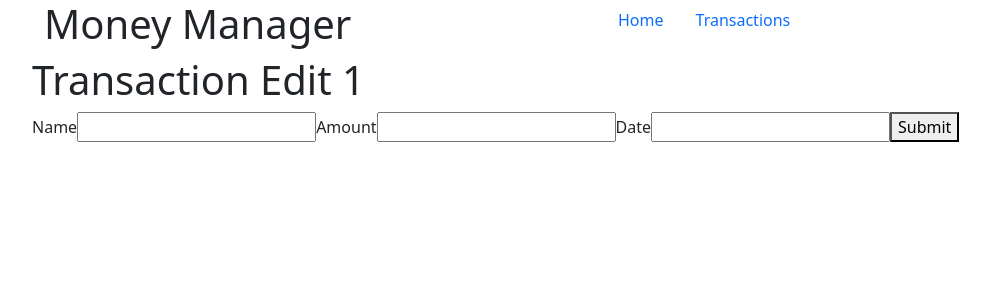
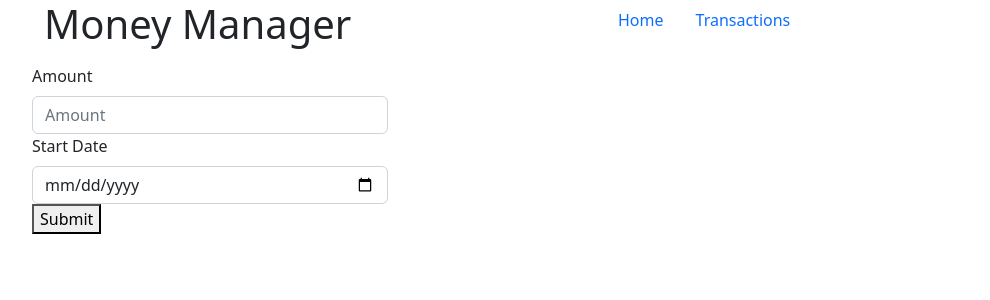
Before and after one commit to halemiles/moneyman-react, a React (Create React App) app: page /transactionedit/1 in a window 1280 px wide. Shown: the top 300 px of the page, without its empty margins (50-1040 px from the left). Built offline with nearby package versions, Linux system fonts and the light colour scheme; no server answers.

Commit message:
Updated edit page to use bootstrap controls

```diff
--- a/src/components/transaction/TransactionEdit.js
+++ b/src/components/transaction/TransactionEdit.js
@@ -1,7 +1,7 @@
 import {useEffect} from "react";
 import {useParams} from "react-router-dom/cjs/react-router-dom.min";
 import {useState} from "react";
-import {Button} from "react-bootstrap";
+import {Button, Form, Row, Col} from "react-bootstrap";
 const serverUrl = process.env.REACT_APP_MONEYMAN_SERVER_URL;
 
 function TransactionEdit()
@@ -35,20 +35,45 @@ function TransactionEdit()
 
     return (
         <div>
-            <h1>Transaction Edit {id}</h1>
+            <h1>{transaction.name}</h1>
 
-             <form onSubmit={handleSubmit}>
-                 <label htmlFor="name">Name</label>
-                 <input id="name" name="name" type="text" defaultValue={transaction.name} />
 
-                 <label htmlFor="amount">Amount</label>
-                 <input id="amount" name="amount" type="text" defaultValue={transaction.amount} />
 
-                 <label htmlFor="date">Date</label>
-                 <input id="date" name="date" type="text" defaultValue={transaction.date} />
+             <Form onSubmit={handleSubmit}>
+
+
+                <Row>
+                    <Form.Group as={Col} md="4" controlId="validationCustom02">
+                        <Form.Label>Amount</Form.Label>
+                        <Form.Control
+                            required
+                            id="amount"
+                            name="amount"
+                            type="text"
+                            placeholder="Amount"
+                            defaultValue={transaction.amount}
+                        />
+                        <Form.Control.Feedback>Looks good!</Form.Control.Feedback>
+                    </Form.Group>
+                </Row>
+
+                <Row>
+                    <Form.Group as={Col} md="4" controlId="validationCustom03">
+                        <Form.Label>Start Date</Form.Label>
+                        <Form.Control
+                            required
+                            id="date"
+                            name="date"
+                            type="date"
+                            placeholder="Start Date"
+                            defaultValue={transaction.startDate}
+                        />
+                        <Form.Control.Feedback>Looks good!</Form.Control.Feedback>
+                    </Form.Group>
+                </Row>
 
                  <button>Submit</button>
-             </form>
+             </Form>
 
 
         </div>
```
